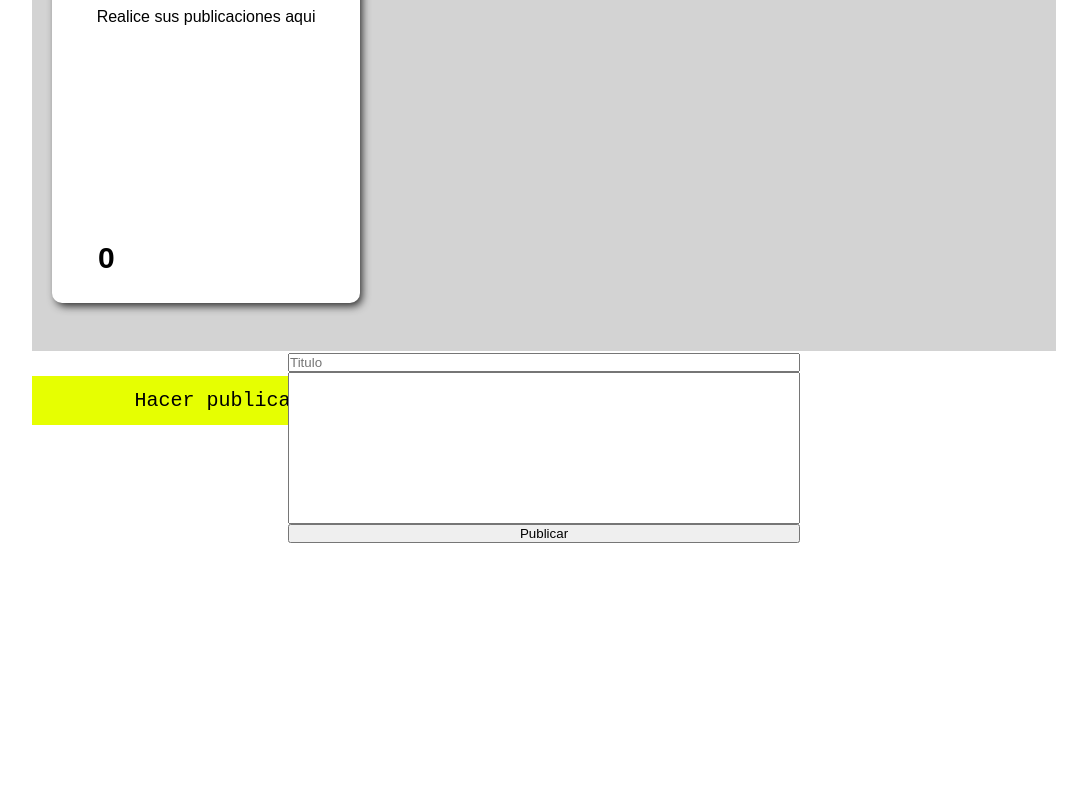
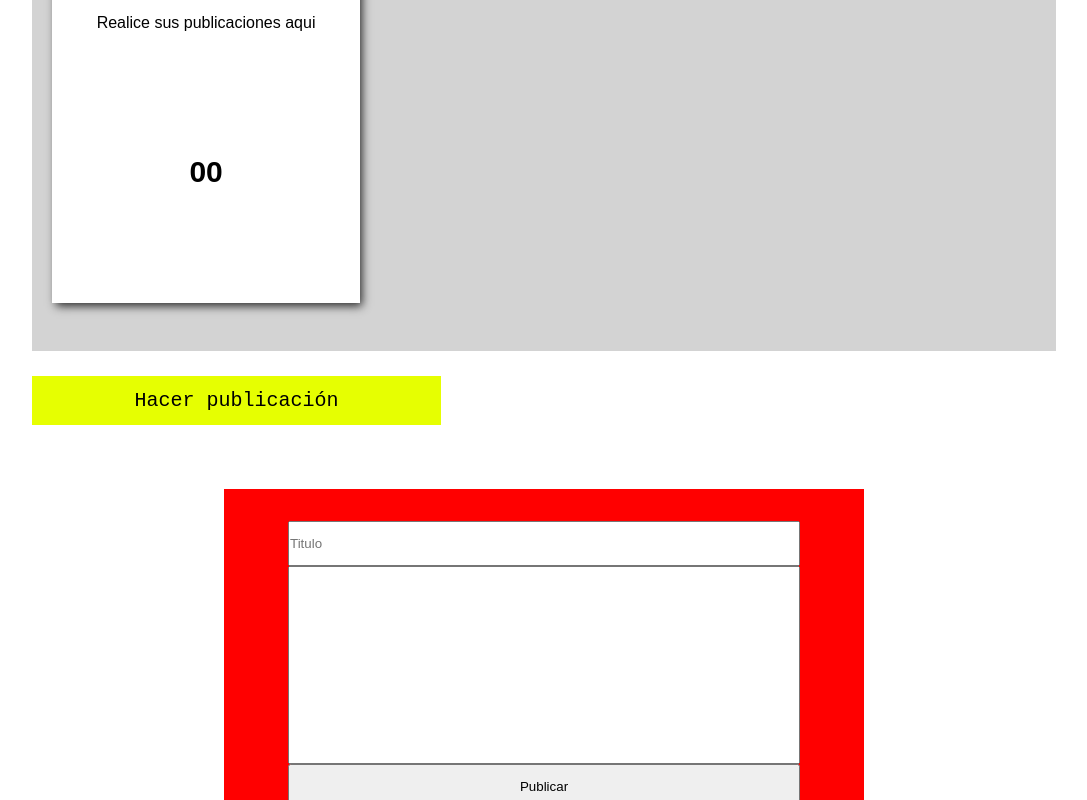
Before and after one commit to andrescamiloocampo/proyectoVueCli, a Vue app: page / in a window 1280 px wide. Both pictures are taken after a click on the button "Hacer publicación". Shown: the part 1087-1887 px from the top of the page, without its empty margins (96-1183 px from the left). Built offline with nearby package versions, Linux system fonts and the light colour scheme; no server answers.

Commit message:
Cambios menores

```diff
--- a/src/App.vue
+++ b/src/App.vue
@@ -137,6 +137,24 @@ main {
   }
 }
 
+html::-webkit-scrollbar {
+  width: 1px;
+}
+html::-webkit-scrollbar-thumb {
+  background-color: black;
+}
+
+#primero::-webkit-scrollbar-track {
+  background: #fff;
+}
+
+#primero::-webkit-scrollbar {
+  width: 1px;
+}
+#primero::-webkit-scrollbar-thumb {
+  background-color: black;
+}
+
 footer{
   width: 100%;
   height: 80px;
--- a/src/components/bodyArticles.vue
+++ b/src/components/bodyArticles.vue
@@ -1,23 +1,38 @@
 <template>
-    <input type="text" id="buscador" placeholder="Buscar publicación">
+  <input
+    type="text"
+    id="buscador"
+    placeholder="Buscar publicación"
+    v-model="buscado"
+    @mouseleave="buscar"
+  />
   <section class="publicaciones">
     <article
       class="publicacion"
       v-for="publicacion in publicaciones"
       v-bind:key="publicacion"
     >
-      <h1>{{ publicacion.name }} </h1><br><br>
+      <h1 v-bind:class="{active:encontrado,'color':'yellow'}">{{ publicacion.name }}</h1>
+      <br /><br />
       <p>{{ publicacion.body }}</p>
-      <h2>{{ publicacion.indice }}</h2>
+      <h2>
+        {{
+          publicacion.indice == 0
+            ? "0" + publicacion.indice
+            : publicacion.indice
+        }}
+      </h2>
     </article>
   </section>
   <button @click="publicar = !publicar">Hacer publicación</button>
 
-  <form action="#" v-show="publicar" @submit.prevent="publish">
-    <input type="text" placeholder="Titulo" v-model="titulo">
+  <section class="formulario" v-show="publicar">
+    <form action="#" @submit.prevent="publish">
+      <input type="text" placeholder="Titulo" v-model="titulo" id="texto" />
       <textarea name="" id="" cols="30" rows="10" v-model="cuerpo"></textarea>
-    <input type="submit" value="Publicar" @click="publishB">
+      <input type="submit" value="Publicar" @click="publishB" id="publicar" />
     </form>
+  </section>
 </template>
 
 <script>
@@ -25,40 +40,54 @@ export default {
   components: {},
   data() {
     return {
-      titulo:'',
-      cuerpo:'',
-      indice:0,
+      titulo: "",
+      cuerpo: "",
+      indice: 0,
+      buscado: "",
+      encontrado: true,
       publicaciones: [
         {
           name: "Bienvenido",
           body: "Realice sus publicaciones aqui",
-          indice: 0
+          indice: 0,
         },
       ],
-      publicar:false
-    }
+      publicar: false,
+    };
   },
-  methods:{
-    publishB(){
-        this.indice++
-        if(this.indice<10){
-            this.indice = '0'+this.indice
+  methods: {
+    publishB() {
+      this.indice++;
+      if (this.indice < 10) {
+        this.indice = "0" + this.indice;
       }
       let content = {
-            name:this.titulo,
-            body:this.cuerpo,
-            indice:this.indice
+        name: this.titulo,
+        body: this.cuerpo,
+        indice: this.indice,
+      };
+      this.publicaciones.push(content);
+      this.titulo = "";
+      this.cuerpo = "";
+    },
+    buscar(){
+      let busqueda = this.buscado;
+      this.publicaciones.forEach(function (publicacion) {
+        if (publicacion.name == busqueda) {
+          console.log("Encontrado",this.encontrado);
+          this.encontrado = true
         }
-        this.publicaciones.push(content)
-        this.titulo = ''
-        this.cuerpo = ''
-    }
+      });
+    },
+  },
+
+  mounted(){
   }
 };
 </script>
 
 <style scoped>
-#buscador{
+#buscador {
   font-size: 18px;
   padding: 1%;
   margin-top: 8%;
@@ -97,25 +126,35 @@ export default {
   margin-bottom: 2%;
   margin-top: 2%;
   background-color: white;
-  border-radius: 10px;
   box-shadow: 3px 4px 9px -1px rgba(0, 0, 0, 0.81);
   font-family: sans-serif;
   text-align: center;
+  overflow-y: auto;
 }
 
-.publicacion h1{
+.publicacion::-webkit-scrollbar-track {
+  background: white;
+}
+
+.publicacion::-webkit-scrollbar {
+  width: 1px;
+}
+
+.publicacion::-webkit-scrollbar-thumb {
+  background-color: black;
+}
+
+.publicacion h1 {
   margin-top: 10%;
 }
 
-.publicacion h2{
-    margin-right: 65%;
-    margin-top: 70%;
-    font-size:30px;
+.publicacion p {
+  margin: 2%;
 }
 
-.publicacion:hover{
-    width: 31%;
-    height: 81%;
+.publicacion h2 {
+  font-size: 30px;
+  margin-top: 40%;
 }
 
 button {
@@ -137,16 +176,54 @@ button:hover {
   cursor: pointer;
 }
 
-form{
+form {
   display: flex;
   flex-direction: column;
-    width: 40%;
-    margin-left: 30%;
-    position: absolute;
-    top:180%;
+  width: 80%;
+  margin-left: 10%;
+  margin-top: 5%;
 }
 
-form textarea{
+form textarea {
   resize: none;
+  height: 60%;
+}
+
+form #texto {
+  padding-top: 2.5%;
+  padding-bottom: 2.5%;
+}
+
+form #publicar {
+  padding-top: 2.5%;
+  padding-bottom: 2.5%;
+}
+
+.formulario {
+  width: 50%;
+  height: 30%;
+  margin-left: 25%;
+  margin-top: 5%;
+  display: flex;
+  background-color: red;
+  font-size: 24px;
+  font-family: monospace;
+}
+
+@media (max-width: 800px) {
+  .publicaciones {
+    height: 20%;
+    width: 80%;
+    margin-left: 10%;
+  }
+  .publicacion {
+    width: 80%;
+    height: 100%;
+    margin-left: 10%;
+  }
+
+  .publicacion h2 {
+    margin-top: 45%;
+  }
 }
 </style>
```
Also changed, not shown: src/components/HelloWorld.vue (deleted, +0 -58 lines). Lines whose indentation alone changed are shown as unchanged.
